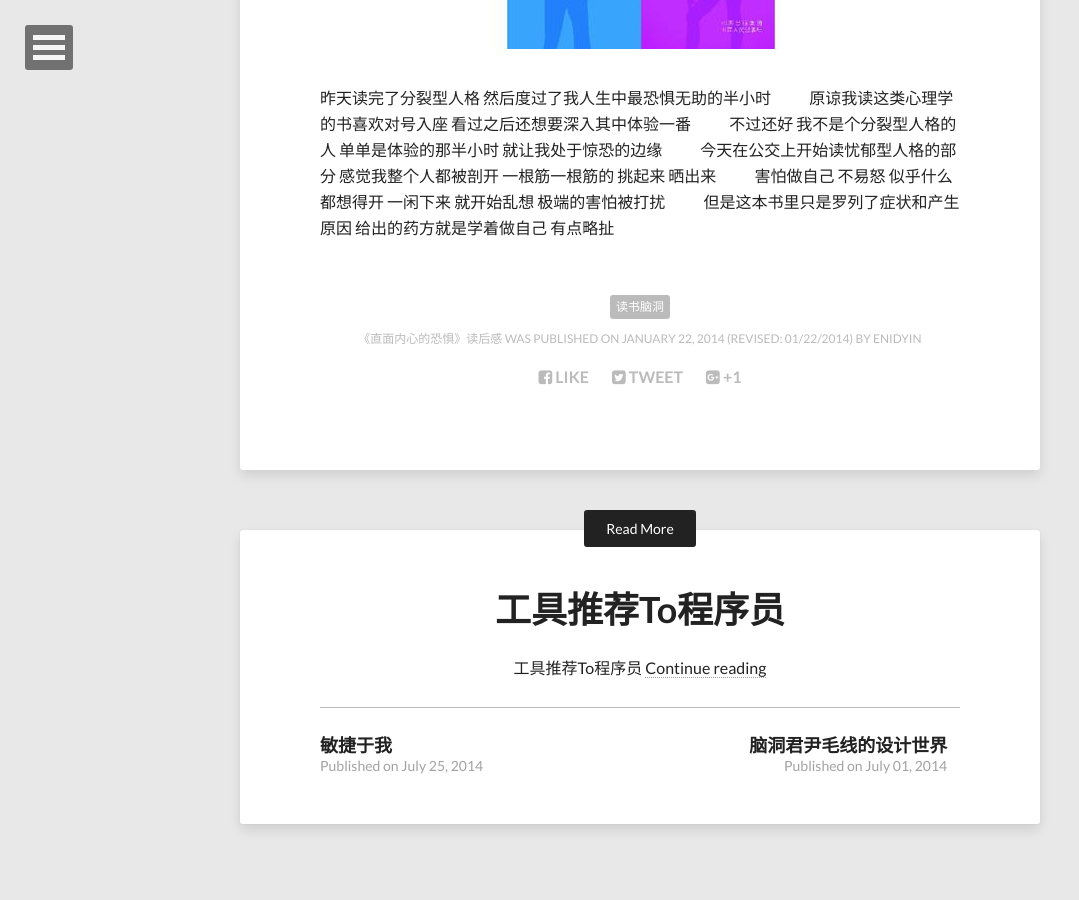
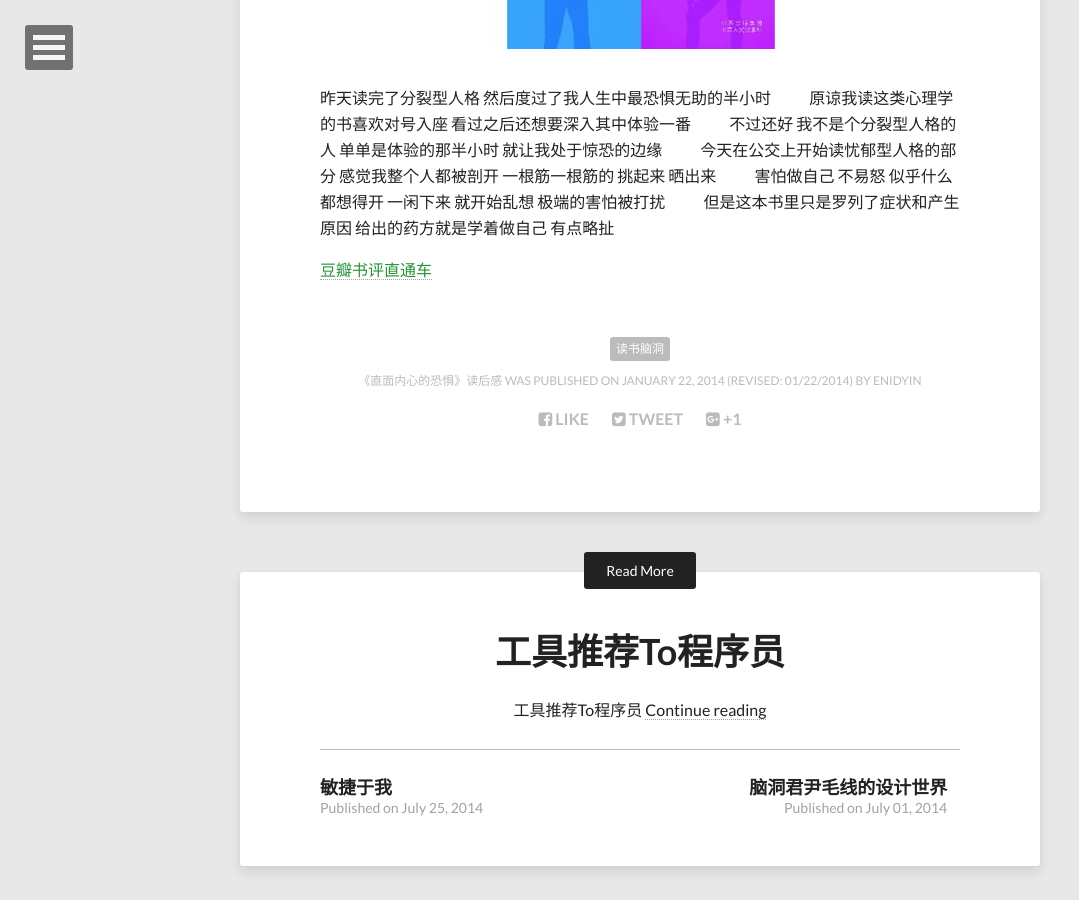
Before and after one commit to EnidYin/EnidYin.github.io, a Jekyll site: the page built from _posts/2014-01-22-face-the-fear-in-your-heart.md, in a window 1280 px wide and 900 px high, scrolled down 908 px. Shown: the whole window, without its empty margins (0-1079 px from the left). Built offline with Jekyll 4.4.1, drawn with Linux system fonts in a browser that asks for light colours; nearby versions of some CDN libraries; comment, search, counter and statistics services are not loaded.

Commit message:
add douban book reviews

```diff
--- a/_posts/2014-01-22-face-the-fear-in-your-heart.md
+++ b/_posts/2014-01-22-face-the-fear-in-your-heart.md
@@ -29,3 +29,5 @@ share: true
 害怕做自己 不易怒 似乎什么都想得开 一闲下来 就开始乱想 极端的害怕被打扰
 
 但是这本书里只是罗列了症状和产生原因 给出的药方就是学着做自己 有点略扯
+
+<a href="http://book.douban.com/subject/2282946/"><font color="#259235">豆瓣书评直通车</font></a>
```
